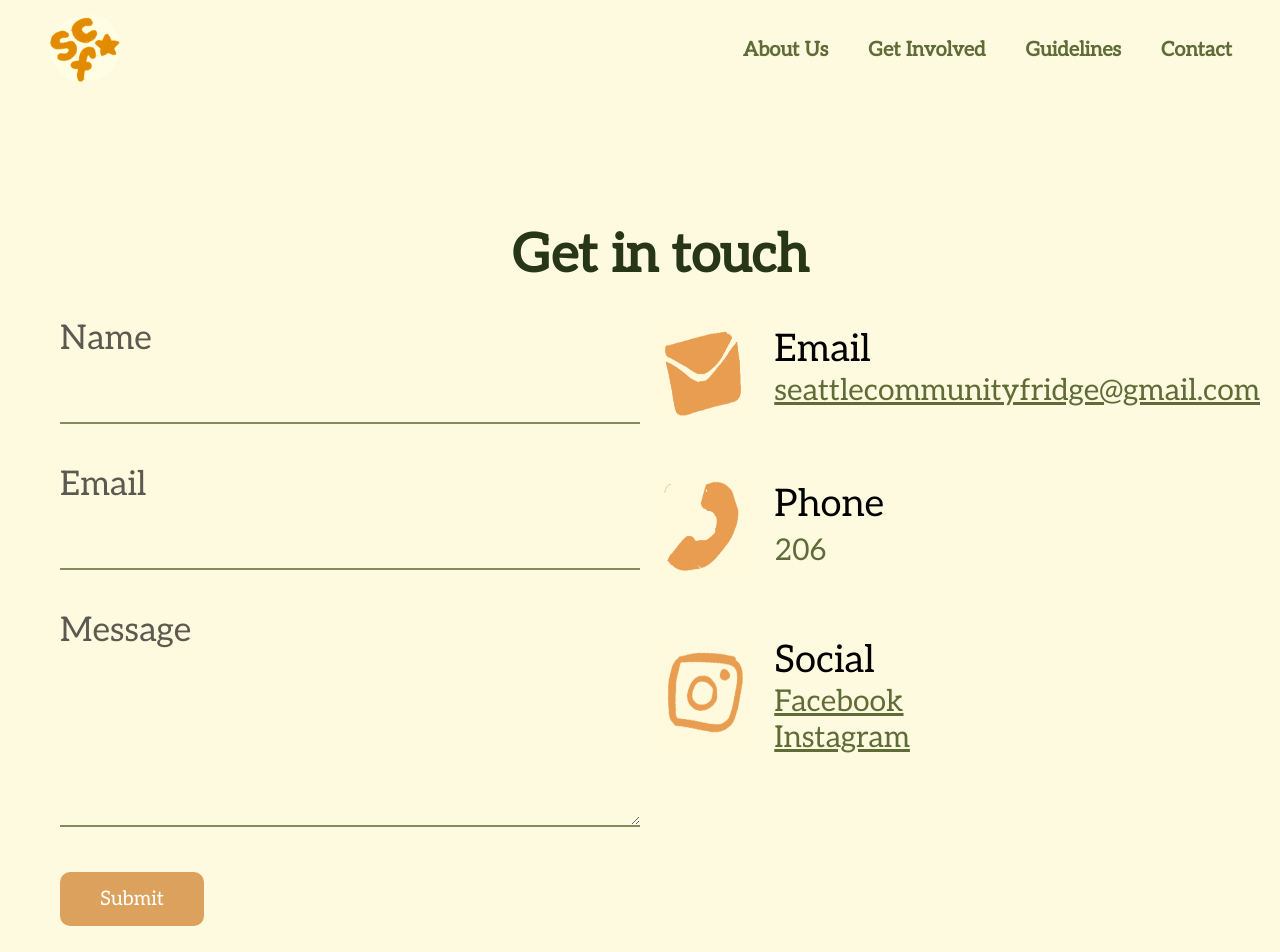
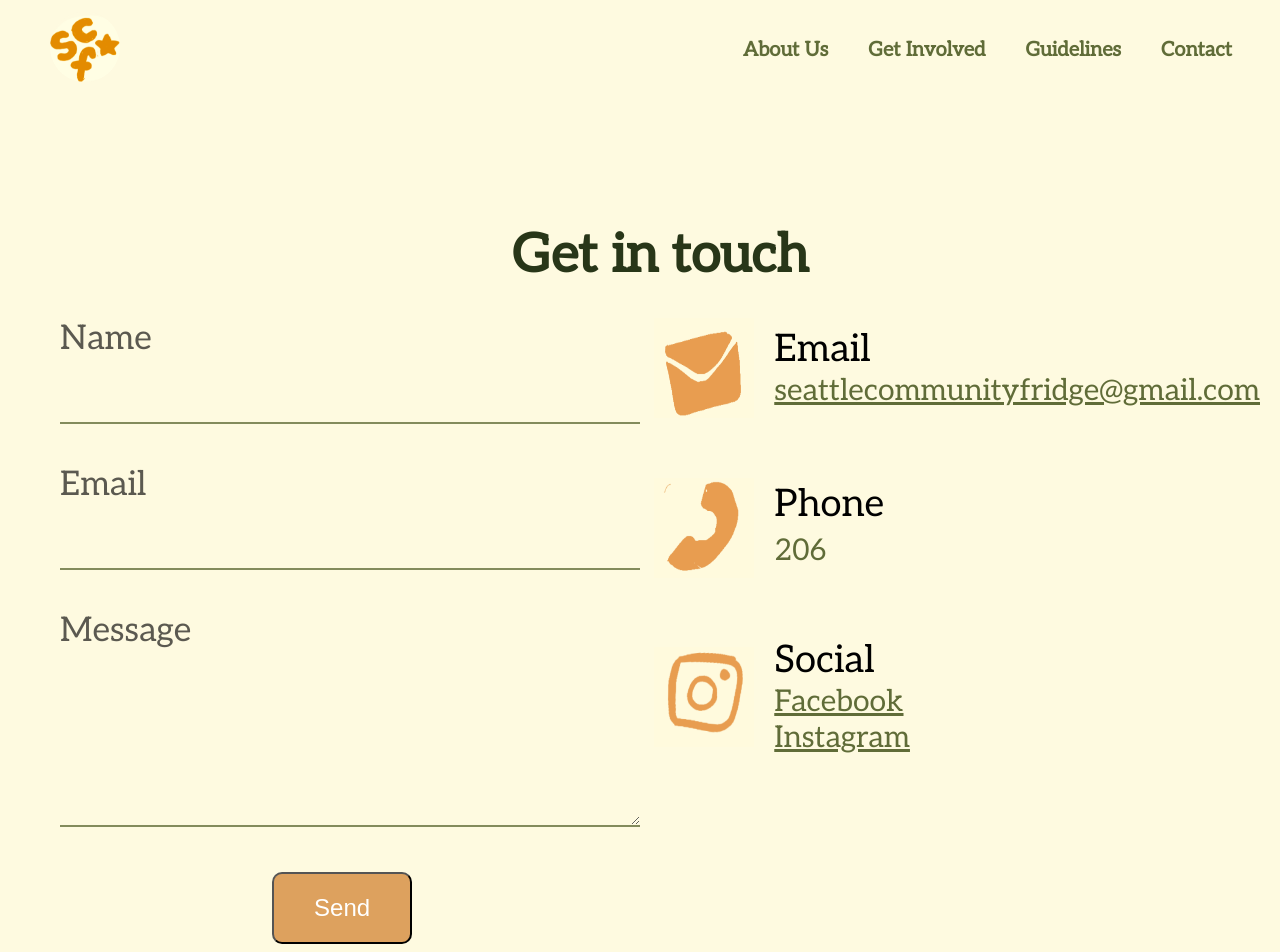
Before and after one commit to webimpactuw/seattle-community-fridge, a React (Create React App) app: page /Contact in a window 1280 px wide. Shown: the top 952 px of the page. Built offline with nearby package versions, Linux system fonts and the light colour scheme.

Commit message:
email form works!

```diff
--- a/package.json
+++ b/package.json
@@ -3,7 +3,7 @@
   "version": "0.1.0",
   "private": true,
   "dependencies": {
-    "@emailjs/browser": "^4.1.0",
+    "@emailjs/browser": "^4.3.3",
     "@emotion/react": "^11.11.3",
     "@emotion/styled": "^11.11.0",
     "@mui/icons-material": "^5.15.10",
--- a/src/pages/Contact.js
+++ b/src/pages/Contact.js
@@ -1,32 +1,54 @@
-import React from 'react';
+import React, { useRef } from 'react';
+import emailjs from '@emailjs/browser';
 import '../styles/Contact.css';
 import emailIcon from '../assets/mail.png';
 import phoneIcon from '../assets/phone.png';
 import socialIcon from '../assets/social.png';
 
-function Contact() {
+
+  export const Contact = () => {
+    const form = useRef();
+    const sendEmail = (e) => {
+      e.preventDefault();
+
+      emailjs
+        .sendForm('service_q14kl8e', 'template_efygs8h', form.current, {
+          publicKey: 'OyqcDk5mQJswQ1GFY',
+        })
+        .then(
+          () => {
+            console.log('SUCCESS!');
+            form.current.reset();
+          },
+          (error) => {
+            console.log('FAILED...', error.text);
+          },
+        );
+    };
     return (
         <div className="contact-container">
             <h2>Get in touch</h2>
             <div className="contact-content">
-                <form className="contact-form">
+
+                <form className="contact-form" ref={form} onSubmit={sendEmail}>
                     <div className="form-group">
                         <label htmlFor="name">Name</label>
-                        <input type="text" id="name" name="name" />
+                        <input type="text" name="user_name" />
                         <div className="line"></div>
                     </div>
                     <div className="form-group">
                         <label htmlFor="email">Email</label>
-                        <input type="email" id="email" name="email" />
+                        <input type="email" name="user_email" />
                         <div className="line"></div>
                     </div>
                     <div className="form-group">
                         <label htmlFor="message">Message</label>
-                        <textarea id="message" name="message"></textarea>
+                        <textarea id="message" name="message"/>
                         <div className="line"></div>
                     </div>
-                    <button type="submit">Submit</button>
+                    <input type="submit" value="Send"/>
                 </form>
+
                 <div className="contact-info">
                     <div className="info-item">
                         <img src={emailIcon} alt="Email" />
--- a/src/pages/Home.js
+++ b/src/pages/Home.js
@@ -3,11 +3,11 @@ import '../styles/Home.css';
 import { useState } from 'react';
 
 function Home() {
-  const [buttonClicked, setButtonClicked] = useState(false);
+  // const [buttonClicked, setButtonClicked] = useState(false);
 
-  const handleClick = () => {
-    setButtonClicked(true);
-  };
+  // const handleClick = () => {
+  //   setButtonClicked(true);
+  // };
 
   return (
     <body>
@@ -71,9 +71,6 @@ function Home() {
             Curabitur rutrum posuere augue, quis volutpat nunc porttitor eget. Mauris rutrum arcu at ipsum iaculis pharetra.
           </p>
         </div>
-
-        {/* <footer style={{ backgroundColor: '#DDA15E',  textAlign: 'center', width: '100%', height: '50px', position: '100vh'  }}>
-        </footer> */}
       </div>
     </body>
   )
--- a/src/styles/Contact.css
+++ b/src/styles/Contact.css
@@ -86,7 +86,7 @@
   overflow: auto;
 }
 
-.button {
+input[type=submit] {
   background: #DDA15E;
   border-radius: 10px;
   color: #FFFFFF;
@@ -95,6 +95,8 @@
   display: block;
   margin: 20px auto;
 }
+
+
 
 .info-item {
   display: flex;
```
Also changed, not shown: 1 other file (tests, documents, lock files or other folders).
